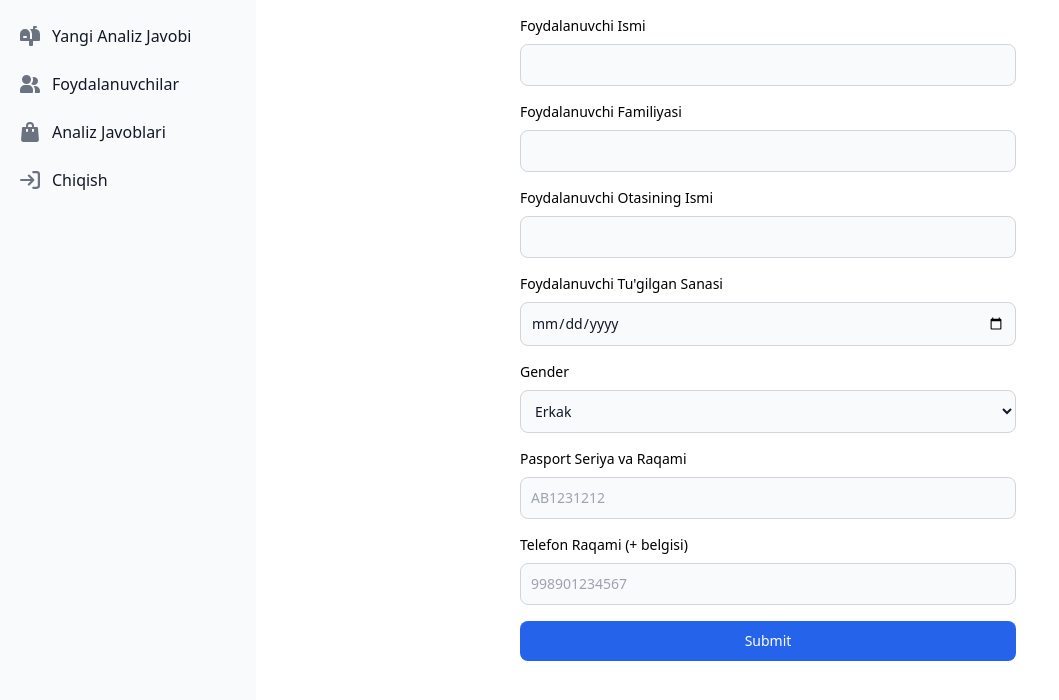
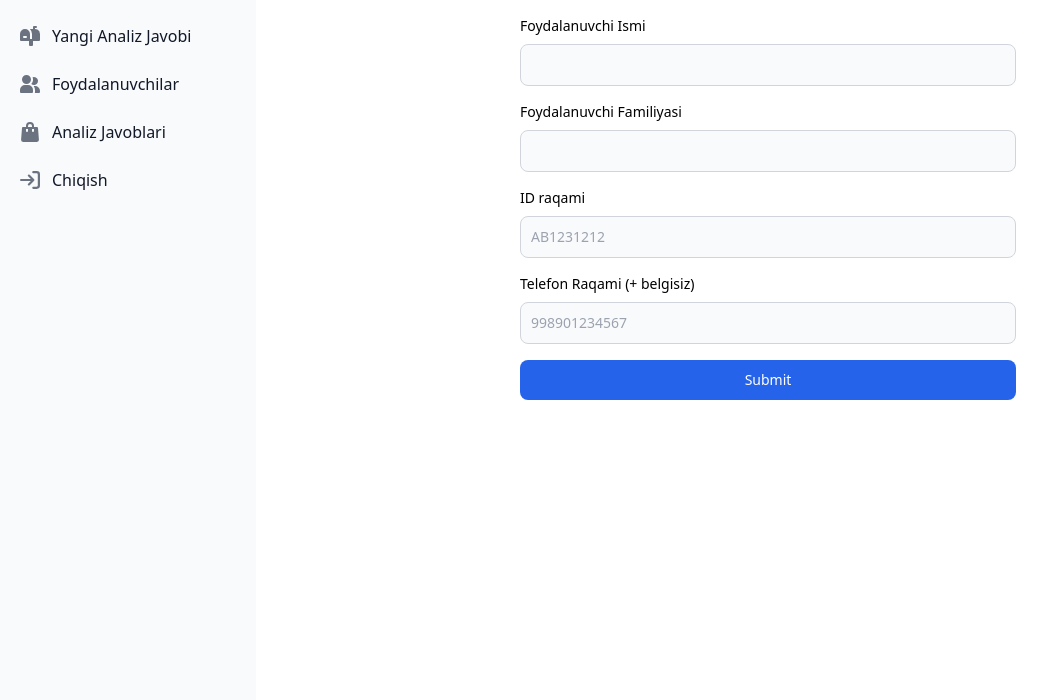
Before and after one commit to SamandarTemirxodjayev/clientL, a SvelteKit app: page /home/users/new in a window 1280 px wide. Shown: the top 700 px of the page, without its empty margins (0-1059 px from the left). Built offline with nearby package versions, Linux system fonts and the light colour scheme.

Commit message:
fix some features

```diff
--- a/src/routes/home/answers/+page.svelte
+++ b/src/routes/home/answers/+page.svelte
@@ -42,7 +42,7 @@
       {#each users.reverse() as user}
       <tr class="hover:bg-gray-200 cursor-pointer text-center">
         <td class="px-5 py-3 border border-black">{user.uuid}</td>
-        <td class="px-5 py-3 border border-black">{user.id.name} {user.id.surname} {user.id.fatherName}</td>
+        <td class="px-5 py-3 border border-black">{user.id.name} {user.id.surname}</td>
         <td class="px-5 py-3 border border-black">
           <a href="{`http://139.84.171.101/public/${user.uuid}.pdf`}">
             <button class="p-1 rounded-full from-rose-400 via-fuchsia-500 to-indigo-500 bg-gradient-to-r">
--- a/src/routes/home/users/+page.svelte
+++ b/src/routes/home/users/+page.svelte
@@ -25,9 +25,7 @@
     <thead>
       <tr>
         <th class="px-5 py-3 border border-black">F.I.SH</th>
-        <th class="px-5 py-3 border border-black">Pasport ID</th>
-        <th class="px-5 py-3 border border-black">Tug'ilgan Sana Oy Yil</th>
-        <th class="px-5 py-3 border border-black">Jinsi</th>
+        <th class="px-5 py-3 border border-black">ID</th>
         <th class="px-5 py-3 border border-black">Telefon Raqami</th>
         <th class="px-5 py-3 border border-black">Detallar</th>
       </tr>
@@ -35,10 +33,8 @@
     <tbody>
       {#each users.reverse() as user}
       <tr class="hover:bg-gray-200 cursor-pointer text-center">
-        <td class="px-5 py-3 border border-black">{user.name} {user.surname} {user.fatherName}</td>
+        <td class="px-5 py-3 border border-black">{user.name} {user.surname}</td>
         <td class="px-5 py-3 border border-black">{user.id_card}</td>
-        <td class="px-5 py-3 border border-black text-center">{user.birth_date}</td>
-        <td class="px-5 py-3 border border-black">{user.gender == "Male" ? `Erkak` : `Ayol`}</td>
         <td class="px-5 py-3 border border-black">+{user.phone_number}</td>
         <td class="py-1 border border-black">
           <a href="{`/home/users/${user._id}`}">
--- a/src/routes/home/users/new/+page.svelte
+++ b/src/routes/home/users/new/+page.svelte
@@ -22,9 +22,6 @@
       await axios.put("http://139.84.171.101/api/users", {
       name: name,
       surname: surname,
-      fatherName: fatherName,
-      birth_date: birth_date,
-      gender: gender,
       id_card: id_card,
       phone_number: phone_number,
     });
@@ -51,26 +48,11 @@
       <input bind:value={surname} type="text" id="lastname" class="bg-gray-50 border border-gray-300 text-gray-900 text-sm rounded-lg block w-full p-2.5 outline-blue-500" required>
     </div>
     <div class="mb-4">
-      <label for="fathername" class="block mb-2 text-sm font-medium text-gray-90">Foydalanuvchi Otasining Ismi</label>
-      <input bind:value={fatherName} type="text" id="fathername" class="bg-gray-50 border border-gray-300 text-gray-900 text-sm rounded-lg block w-full p-2.5 outline-blue-500" required>
-    </div>
-    <div class="mb-4">
-      <label for="birthdate" class="block mb-2 text-sm font-medium text-gray-90">Foydalanuvchi Tu'gilgan Sanasi</label>
-      <input bind:value={birth_date} type="date" id="birthdate" class="bg-gray-50 border border-gray-300 text-gray-900 text-sm rounded-lg block w-full p-2.5 outline-blue-500 cursor-pointer" required>
-    </div>
-    <div class="mb-4">
-      <label for="gender" class="block mb-2 text-sm font-medium text-gray-90">Gender</label>
-      <select bind:value={gender} id="gender" class="bg-gray-50 border border-gray-300 text-gray-900 text-sm rounded-lg block w-full p-2.5 outline-blue-500"required>
-        <option value="Male">Erkak</option>
-        <option value="Female">Ayol</option>
-      </select>
-    </div>
-    <div class="mb-4">
-      <label for="fathername" class="block mb-2 text-sm font-medium text-gray-90">Pasport Seriya va Raqami</label>
+      <label for="fathername" class="block mb-2 text-sm font-medium text-gray-90">ID raqami</label>
       <input bind:value={id_card} type="text" id="fathername" class="bg-gray-50 border border-gray-300 text-gray-900 text-sm rounded-lg block w-full p-2.5 outline-blue-500" placeholder="AB1231212" required>
     </div>
     <div class="mb-4">
-      <label for="fathername" class="block mb-2 text-sm font-medium text-gray-90">Telefon Raqami (+ belgisi)</label>
+      <label for="fathername" class="block mb-2 text-sm font-medium text-gray-90">Telefon Raqami (+ belgisiz)</label>
       <input bind:value={phone_number} type="text" id="fathername" class="bg-gray-50 border border-gray-300 text-gray-900 text-sm rounded-lg block w-full p-2.5 outline-blue-500" placeholder="998901234567" required>
     </div>
     <input type="submit" value="Submit" class="text-white bg-blue-600 hover:bg-blue-700 font-medium rounded-lg text-sm min-w-full sm:w-auto px-5 py-2.5 text-center" />
```
